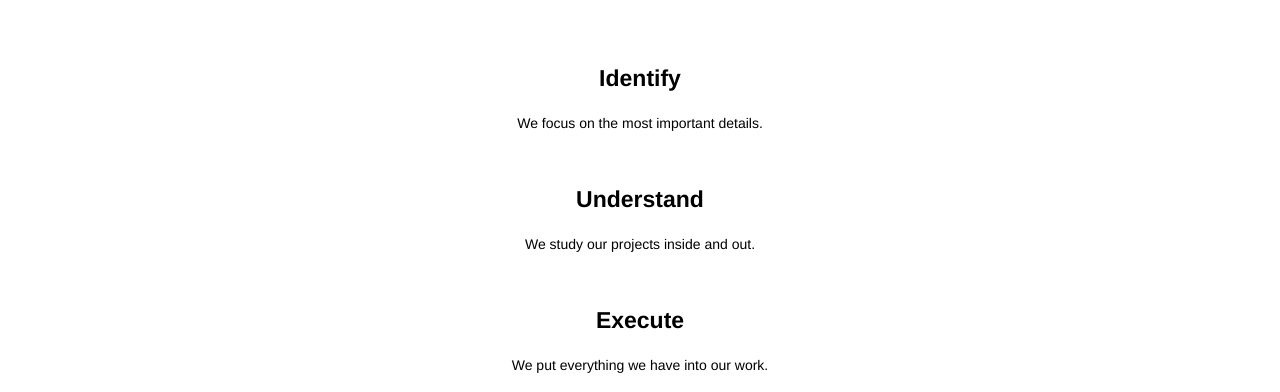
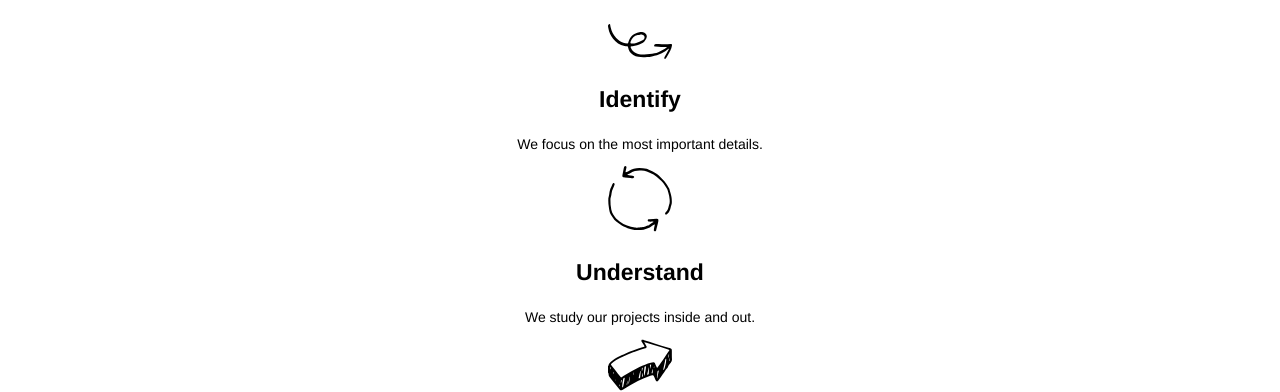
Before and after one commit to DrD4nger/broadway, a plain HTML site: page index.html in a window 1280 px wide. Shown: the part 411-803 px from the top of the page. Drawn offline with Linux system fonts and the light colour scheme.

Commit message:
Add Identify, Understand, and Execute images to finish the project

```diff
--- a/index.html
+++ b/index.html
@@ -19,13 +19,13 @@
       </div>
 
       <h2 id="process">Our Process</h2>
-      <img src="" alt="">
+      <img src="./resources/images/identify.svg" alt="">
       <h3>Identify</h3>
       <p>We focus on the most important details.</p>
-      <img src="" alt="">
+      <img src="./resources/images/understand.svg" alt="">
       <h3>Understand</h3>
       <p>We study our projects inside and out.</p>
-      <img src="" alt="">
+      <img src="./resources/images/execute.svg" alt="">
       <h3>Execute</h3>
       <p>We put everything we have into our work.</p>
 
```
